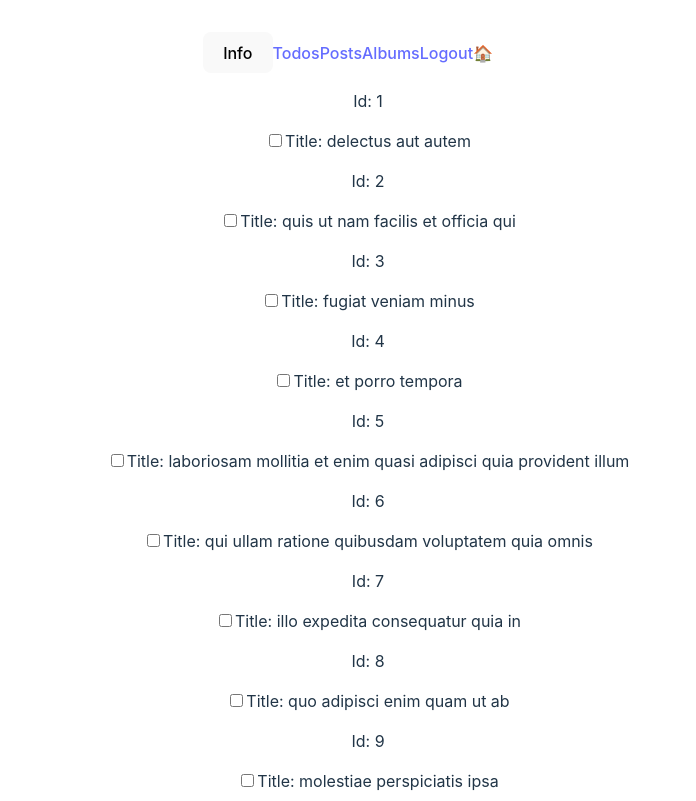
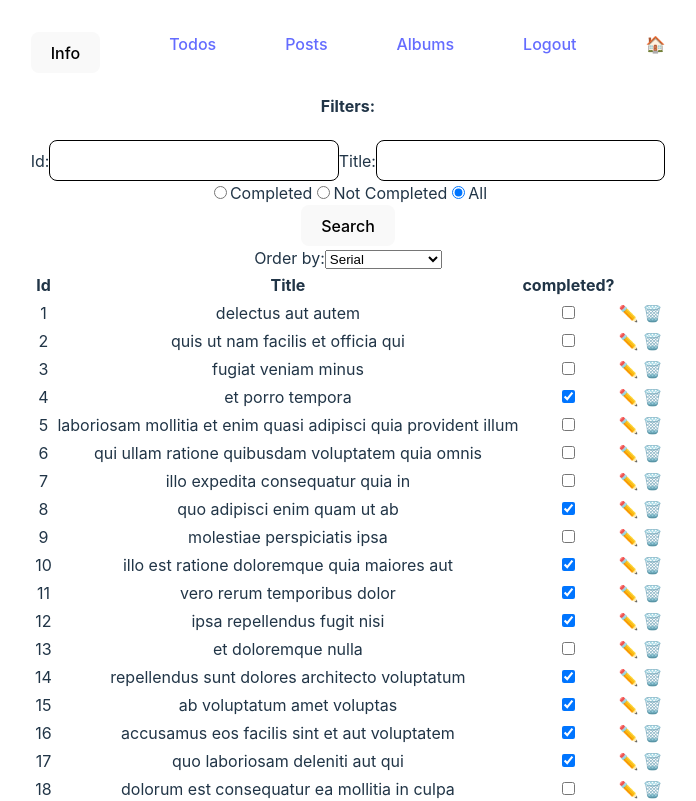
Before and after one commit to Chagit644/JSON_Server_Project, a React (Vite) app: page /users/1/home/todos in a window 1280 px wide. Shown: the top 801 px of the page, without its empty margins (292-988 px from the left). Built offline with nearby package versions, Linux system fonts and the light colour scheme; data requests are answered from the project's data file; sample sign-in values are in the browser's storage.

Commit message:
hi dear Yehudit😍🥳

```diff
--- a/src/components/Header.jsx
+++ b/src/components/Header.jsx
@@ -1,13 +1,14 @@
 import {React, useState} from "react";
 import { NavLink } from "react-router-dom";
 import Info from "./Info";
+import styles from '../css/Header.module.css'
 function Header({currentUser}) {
 
   const [isShowInfo, setIsShowInfo] = useState(false);
   return (
 
     <header>
-      <nav>
+      <nav className={styles.nav}>
         <button onClick={() => setIsShowInfo(prev => !prev)}>Info</button>
         <NavLink to="todos">Todos</NavLink>
         <NavLink to="posts">Posts</NavLink>
--- a/src/components/Info.jsx
+++ b/src/components/Info.jsx
@@ -5,7 +5,7 @@ function Info({currentUser,setIsShowInfo}) {
 
   return (
     <div className={styles.infoWrapper}>
-      <p onClick={() => setIsShowInfo(prev => !prev)}>❌</p>
+      <button onClick={() => setIsShowInfo(prev => !prev)}>❌</button>
       <ul>
         <li>Username: {currentUser.username}</li>
         <li>Name: {currentUser.name}</li>
--- /dev/null
+++ b/src/components/UpdateTodoTitle.jsx
@@ -0,0 +1,7 @@
+import React from 'react'
+
+function UpdateTodoTitle() {
+
+}
+
+export default UpdateTodoTitle;
--- /dev/null
+++ b/src/css/Header.module.css
@@ -0,0 +1,4 @@
+.nav{
+    display: flex;
+    justify-content: space-between;
+}
--- a/src/css/Info.module.css
+++ b/src/css/Info.module.css
@@ -1,7 +1,8 @@
 .infoWrapper {
     position: absolute;
-    top: 40%;
-    background-color: rgba(141, 25, 123);
+    top: 20%;
+    right: 40%;
+    background-color: rgb(244, 180, 235);
 }
 
 ul li{
--- a/src/pages/Home/Todos.jsx
+++ b/src/pages/Home/Todos.jsx
@@ -1,39 +1,176 @@
 import React, { useEffect, useState } from 'react'
 import { useOutletContext } from 'react-router-dom'
+import UpdateTodoTitle from '../../components/UpdateTodoTitle';
 
 function Todos() {
   const [isGotTodos, setIsGotTodos] = useState(false);
+  const [updateTodo, setUpdateTodo] = useState(null);
   const [todos, setTodos] = useState([]);
+  const [filters, setFilters] = useState({ id: '', title: '', completed: "all" })
   const currentUser = useOutletContext();
 
   useEffect(() => {
-    getTodos();
-  }, []); // Add dependency
+    try {
+      getTodosFromServer(`http://localhost:3000/todos/?userId=${currentUser.id}`);
+    }
+    catch {
+      alert("An error occurred. Please try again ")
+    }
+  }, []);
 
-  async function getTodos() {
-      const response = await fetch(`http://localhost:3000/todos/?userId=${currentUser.id}`);
+  async function getTodosFromServer(url) {
+    const response = await fetch(url);
+    const data = await response.json();
+    setIsGotTodos(true);
+    setTodos(data);
+  }
+  function tempWrapper(todo, updatedTodo) {
+    updateCompletedOfTodo();
+    async function updateCompletedOfTodo() {
+      const response = await fetch(`http://localhost:3000/todos/${todo.id}`, {
+        method: 'PUT',
+        headers: {
+          'Content-type': 'application/json'
+        },
+        body: JSON.stringify(updatedTodo),
+      })
       const data = await response.json();
-      setIsGotTodos(true);
-      setTodos(data);
+      const currentTodoIndex = todos.findIndex((t) => t == todo)
+      todos[currentTodoIndex] = data;
+      setTodos(prev => {
+        prev = [...prev]
+        prev[currentTodoIndex] = data;
+        return prev;
+      })
+    }
+  }
+  function handleCompletedChange(todo) {
+    tempWrapper(todo, { ...todo, completed: !todo.completed });
+  }
+  function handleUpdateTitleSubmit(e) {
+    e.preventDefault();
+    tempWrapper(updateTodo.todoForUpdate, { ...updateTodo.todoForUpdate, title: updateTodo.newTitle });
+    setUpdateTodo(null)
   }
 
+  function handleOrderChange(e) {
+    let compareFunc = null;
+    switch (e.target.value) {
+      case "serial":
+        compareFunc = (a, b) => a.id - b.id;
+        break;
+      case "completed":
+        compareFunc = (a, b) => Number(b.completed) - Number(a.completed);
+        break;
+      case "alphabetical":
+        compareFunc = (a, b) => a.title > b.title ? 1 : b.title > a.title ? -1 : 0;
+        break;
+      case "random":
+        compareFunc = (a, b) => 0.5 - Math.random();
+        break;
+      default:
+        break;
+    }
+    setTodos([...todos.sort(compareFunc)]);
 
+  }
+
+  function handleCompletedOfFiltersChange(e) {
+    setFilters({ ...filters, completed: e.target.value })
+  }
+
+  function handleFiltersSubmit(e) {
+    setIsGotTodos(false)
+    e.preventDefault();
+    let url = `http://localhost:3000/todos/?userId=${currentUser.id}`
+    if (filters.id != '')
+      url += `&id=${filters.id}`
+    if (filters.title != '')
+      url += `&title=${filters.title}`
+    if (filters.completed != 'all')
+      url += `&completed=${filters.completed == 'completed' ? true : false}`
+    try {
+      debugger;
+      getTodosFromServer(url);
+    }
+    catch {
+      alert("An error occurred. Please try again ")
+    }
+  }
+  function deleteTodo(todo) {
+    (async () => {
+      try {
+        const response = await fetch(`http://localhost:3000/todos/${todo.id}`, {
+          method: 'DELETE',
+          headers: {
+            'Content-type': 'application/json'
+          }
+        })
+        todos.splice(todos.findIndex((t) => t == todo), 1);
+        setTodos(todos)
+      }
+      catch{
+        alert("An error occurred. Please try again ")
+      }
+    })();
+  }
 
   return (
     <>
+      <h4>Filters:</h4>
+      <form onSubmit={handleFiltersSubmit}>
+        <label>Id:</label>
+        <input type='number' value={filters.id} onChange={(e) => setFilters({ ...filters, id: e.target.value })} />
+        <label>Title:</label>
+        <input type='text' value={filters.title} onChange={(e) => setFilters({ ...filters, title: e.target.value })} />
+        <div>
+          <input type='radio' value="completed" id="completed" name="filters" onChange={handleCompletedOfFiltersChange} />
+          <label htmlFor="completed">Completed</label>
+          <input type='radio' value="notCompleted" id="notCompleted" name="filters" onChange={handleCompletedOfFiltersChange} />
+          <label htmlFor="notCompleted">Not Completed</label>
+          <input type='radio' value="all" id="all" name="filters" defaultChecked onChange={handleCompletedOfFiltersChange} />
+          <label htmlFor="all">All</label>
+        </div>
+        <button>Search</button>
+      </form>
+
+      <label>Order by:</label>
+      <select onChange={handleOrderChange}>
+        <option value="serial">Serial</option>
+        <option value="completed">Completed First</option>
+        <option value="alphabetical">Alphabetical</option>
+        <option value="random">Random</option>
+      </select>
       {isGotTodos &&
-      <ul>
-        {todos.map((todo) => {
-          return <li key={todo.id}>
-            <p>Id: {todo.id}</p>
-            <input type="checkbox" /><span>Title: {todo.title}</span>
-          </li>
-        })}
-      </ul>
+        <table>
+          <thead>
+            <tr>
+              <th>Id</th>
+              <th>Title</th>
+              <th>completed?</th>
+            </tr>
+          </thead>
+          <tbody>
+            {todos.map((todo) => {
+              return <tr key={todo.id}>
+                <td>{todo.id}</td>
+                <td>{todo.title}</td>
+                <td><input type="checkbox" checked={todo.completed} onChange={() => handleCompletedChange(todo)} /></td>
+                <td onClick={() => setUpdateTodo({ todoForUpdate: todo, newTitle: todo.title })}>✏️</td>
+                <td onClick={() => deleteTodo(todo)}>🗑️</td>
+              </tr>
+            })}
+          </tbody>
+        </table>
       }
+      {!isGotTodos && <h3>Loading...</h3>}
+      {updateTodo &&
+        <form onSubmit={handleUpdateTitleSubmit}>
+          <label>Title:</label>
+          <input onChange={(e) => setUpdateTodo({ ...updateTodo, newTitle: e.target.value })} value={updateTodo.newTitle}></input>
+          <button type='submit'>Send</button>
+        </form>}
     </>
   )
-
 }
-
 export default Todos
--- a/src/pages/Login.jsx
+++ b/src/pages/Login.jsx
@@ -10,6 +10,7 @@ function Login() {
     getUserData();
 
     async function getUserData() {
+      try {
         const response = await fetch(`http://localhost:3000/users/?username=${input.username}&website=${input.password}`);
         const data = await response.json()
         if (data.length!=0) {
@@ -20,6 +21,13 @@ function Login() {
           alert("One of the data entered is incorrect. Please try again.")
           setInput({username: '', password: ''})
         }
+      }
+      catch {
+        alert("An error occurred. Please try again ")
+      }
+
+
+
     };
 
   }
--- a/src/pages/Signup/Signup.jsx
+++ b/src/pages/Signup/Signup.jsx
@@ -18,6 +18,7 @@ function Signup() {
     }
 
     async function getUserData() {
+      try {
         const response = await fetch(`http://localhost:3000/users/?username=${input.username}`);
         const data = await response.json();
 
@@ -34,6 +35,10 @@ function Signup() {
         else {
           alert("This usrename is already exist. Try another.");
           setInput({ username: "", password: "", verifyPassword: "" });
+        }
+      }
+      catch {
+        alert("An error occurred. Please try again ")
       }
     };
 
--- a/src/pages/Signup/UserDetailsEntry.jsx
+++ b/src/pages/Signup/UserDetailsEntry.jsx
@@ -31,6 +31,7 @@ function UserDetailsEntry(props) {
     createNewUser();
 
     async function createNewUser() {
+      try {
         const response = await fetch(`http://localhost:3000/users`, {
           method: 'POST',
           headers: {
@@ -38,12 +39,13 @@ function UserDetailsEntry(props) {
           },
           body: JSON.stringify(input),
         })
-      debugger;
-      console.log(response);
         const data = await response.json();
-      console.log(data);
         localStorage.setItem('currentUser',JSON.stringify(data))
         navigate(`/users/${data.id}/home`);
+      }
+      catch {
+        alert("An error occurred. Please try again ")
+      }
     }
   }
 
```
Also changed, not shown: db.json. Lines whose indentation alone changed are shown as unchanged.
